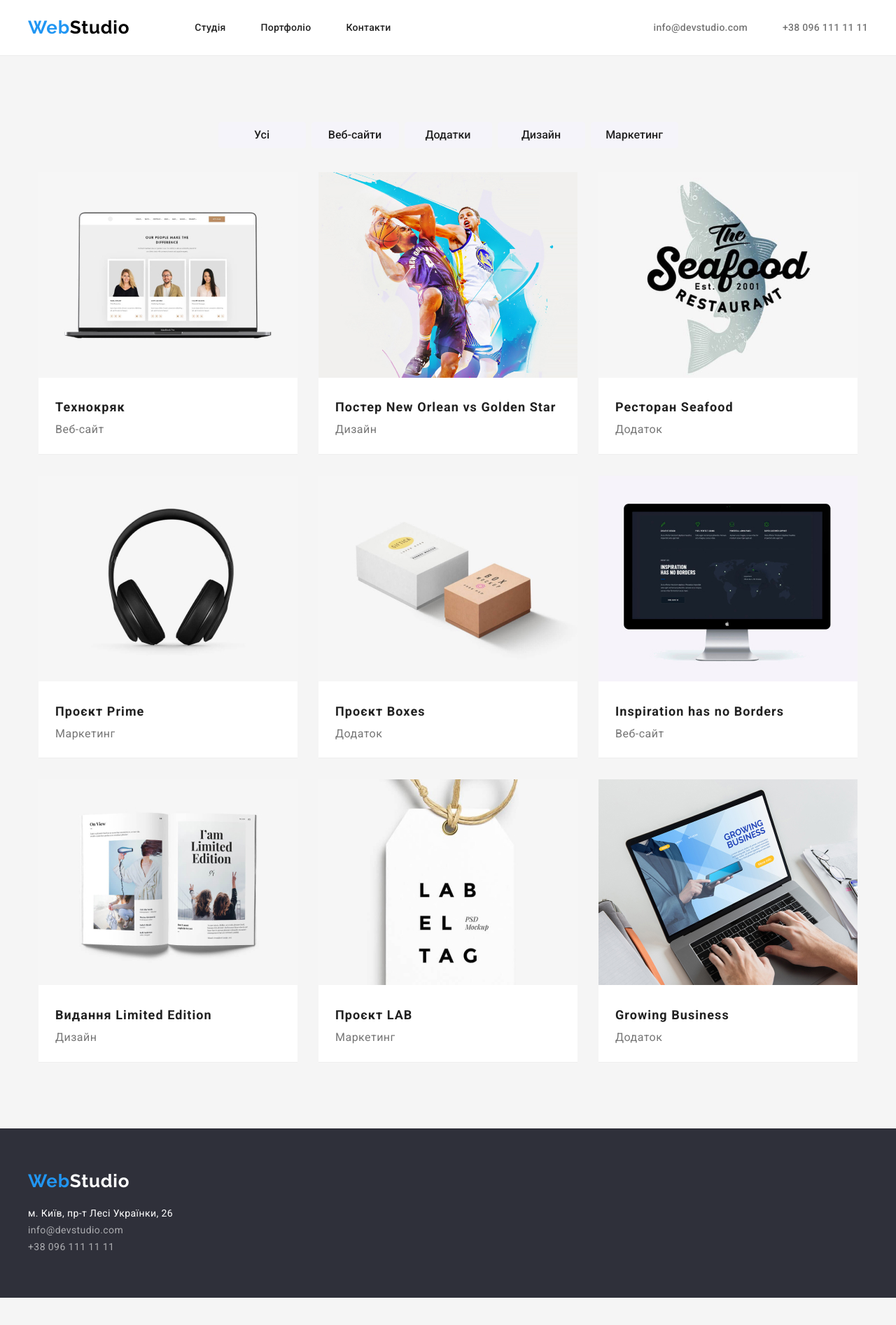
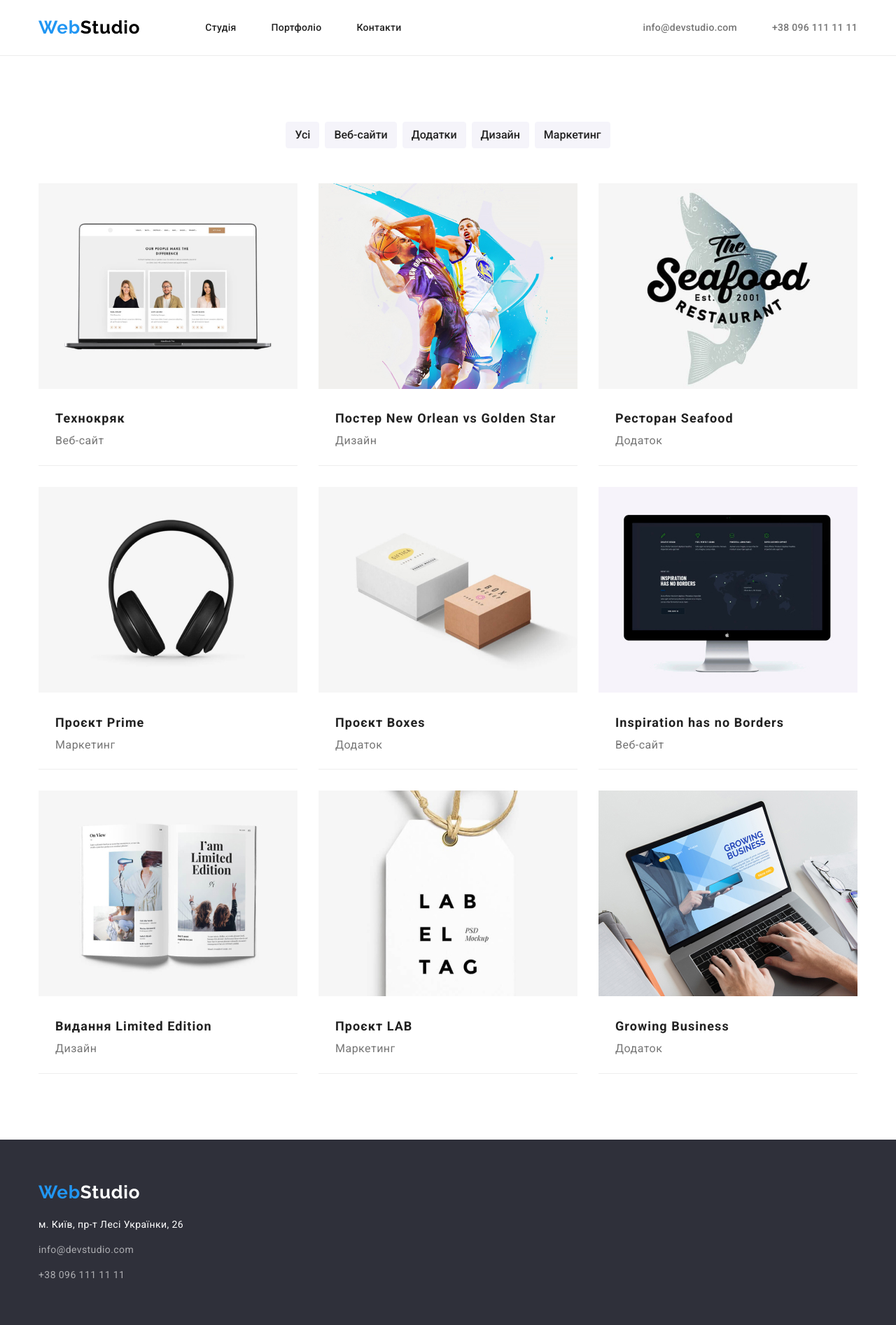
Before and after one commit to Svitlana-Matviienko/goit-markup-hw-03, a plain HTML site: page portfolio.html in a window 1280 px wide. Shown: the whole page at 70% size. Before the commit the page ends 1855 px from the top, so only its background shows below. Drawn offline with nearby package versions, Linux system fonts and the light colour scheme.

Commit message:
Правки від ментора 2

```diff
--- a/CSS/styles.css
+++ b/CSS/styles.css
@@ -19,7 +19,6 @@ html {
 
 .body {
     font-family: 'Roboto', sans-serif;
-    background-color:var(--background-color);
     color: var(--text-color);
 }
 
@@ -78,6 +77,8 @@ p {
     width: 1200px;
     margin-left: auto;
     margin-right: auto;
+    padding-right: 15px;
+    padding-left: 15px;
 }
 
 .logo {
@@ -144,8 +145,8 @@ line-height: 1.36;
 letter-spacing: 0.06em;
 text-transform: uppercase;
 color: #FFFFFF;
-padding-left: 250px;
-padding-right: 250px;
+max-width: 700px;
+margin: auto;
 margin-bottom: 30px;
 }
 
@@ -199,6 +200,10 @@ font-size: 14px;
 line-height: 1.71;
 letter-spacing: 0.03em;
 color: var(--light-color);
+}
+
+.work {
+    padding-bottom: 94px;
 }
 
 .work-img {
@@ -282,6 +287,7 @@ line-height: 1.7;
 letter-spacing: 0.03em;
 color: #FFFFFF;
 font-style: normal;
+padding-bottom: 12px;
 }
 
 .footer-contacts {
@@ -289,6 +295,10 @@ font-size: 14px;
 line-height: 1.7;
 letter-spacing: 0.03em;
 color: rgba(255, 255, 255, 0.6);
+}
+
+.footer-items:not(:last-child) {
+    padding-bottom: 12px;
 }
 
 /* Стилі Portfolio */
@@ -308,7 +318,7 @@ color: rgba(255, 255, 255, 0.6);
     display: flex;
     justify-content: center;
     gap: 8px;
-    padding-bottom: 34px;
+    margin-bottom: 50px;
 }
 
 .portfolio-button  {
@@ -323,11 +333,8 @@ border-style: solid;
 border-color: var(--team-color);
 border-radius: 4px;
 border-width: 1px;
-width: 125px;
 height: 38px;
-left: 593px;
-top: 174px;
-padding: 12px, 22px;
+padding: 0 12px;
 }
 
 .portfolio-button:hover,
--- a/portfolio.html
+++ b/portfolio.html
@@ -111,8 +111,8 @@
         </div>
     <address class="footer-address">м. Київ, пр-т Лесі Українки, 26</address>
     <ul class="list footer-contacts">
-        <li><a href="mailto:info@devstudio.com" class="link">info@devstudio.com</a></li>
-        <li><a href="tel:+380961111111" class="link">+38 096 111 11 11</a></li>
+        <li class="footer-items"><a href="mailto:info@devstudio.com" class="link">info@devstudio.com</a></li>
+        <li class="footer-items"><a href="tel:+380961111111" class="link">+38 096 111 11 11</a></li>
     </ul>
     </div>
 </footer>
```
Also changed, not shown: index.html (+3 -3 lines).
